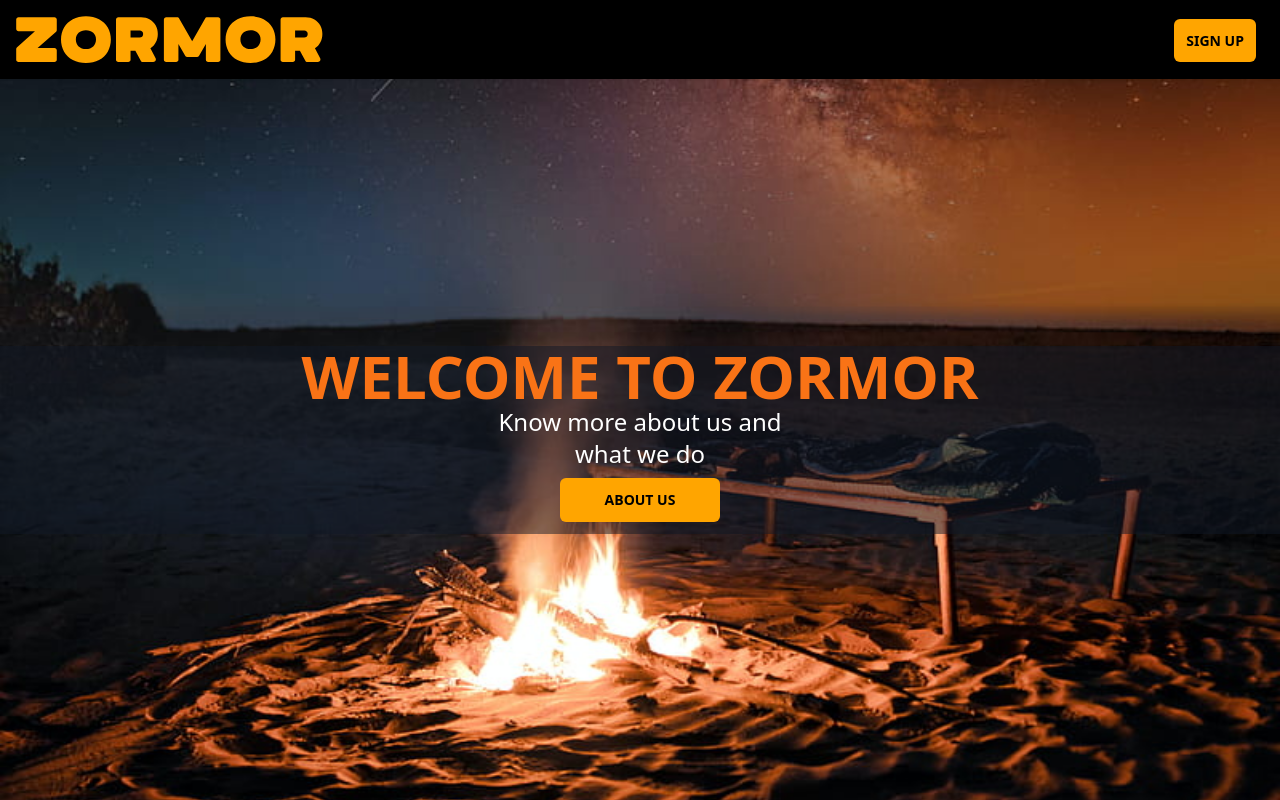
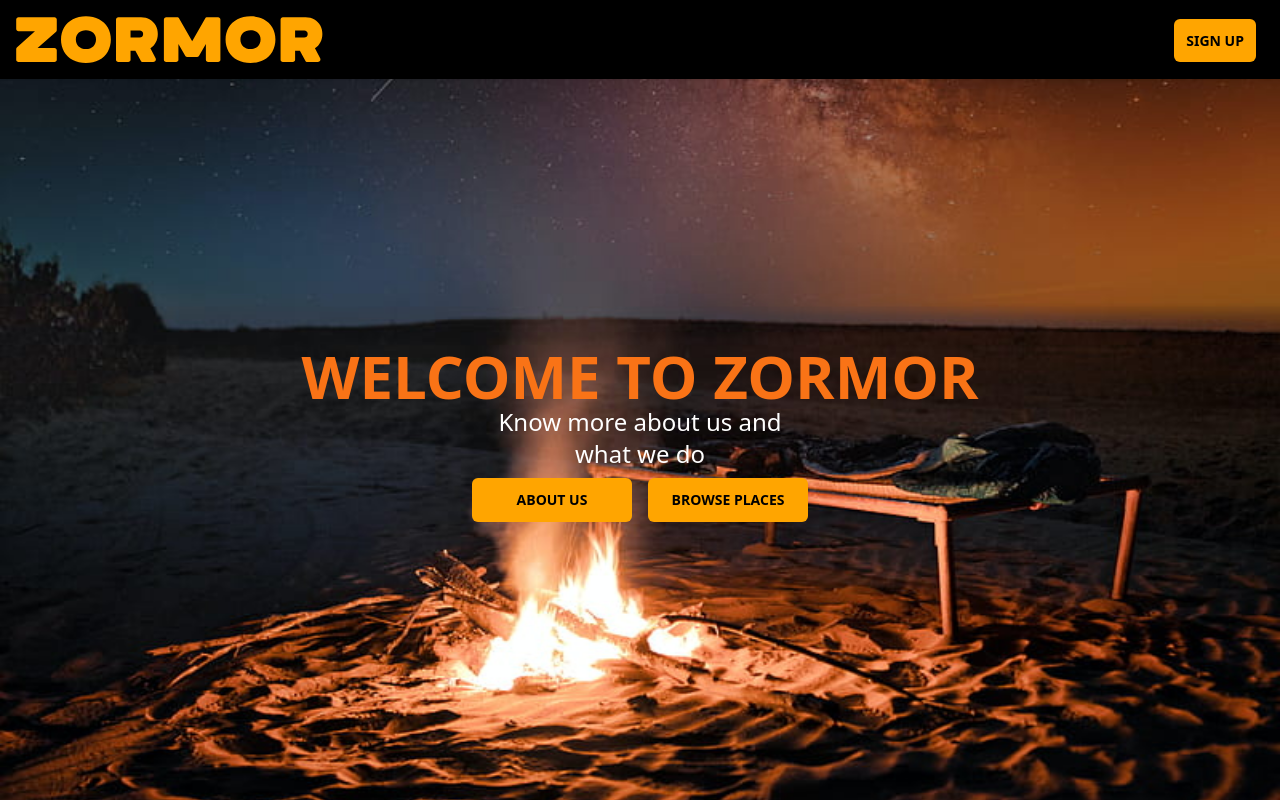
Before and after one commit to ZormorApp/testFrontend, a Nuxt app: page / in a window 1280 px wide. Built offline with nearby package versions, Linux system fonts and the light colour scheme.

Commit message:
style change

```diff
--- a/components/landing.vue
+++ b/components/landing.vue
@@ -1,7 +1,7 @@
 <template>
-  <section class="flex-1 flex justify-center items-center home">
+  <section class="flex-1 flex justify-center items-center home bg-gray-900 bg-opacity-50">
     <div
-      class="bg-gray-900 bg-opacity-50 w-screen flex justify-center items-center">
+      class="w-screen flex justify-center items-center">
       <div class="text-center cursor-pointer">
         <h1 class="text-6xl font-bold uppercase font-sans text-orange-500">
           welcome to Zormor
@@ -15,6 +15,12 @@
           class="btn2 inline-block hover:bg-orange-400 m-2 font-bold uppercase"
           >about us</NuxtLink
         >
+
+        <NuxtLink
+          to="/all-places"
+          class="btn2 inline-block hover:bg-orange-400 m-2 font-bold uppercase"
+          >Browse Places</NuxtLink
+        >
       </div>
     </div>
   </section>
```
